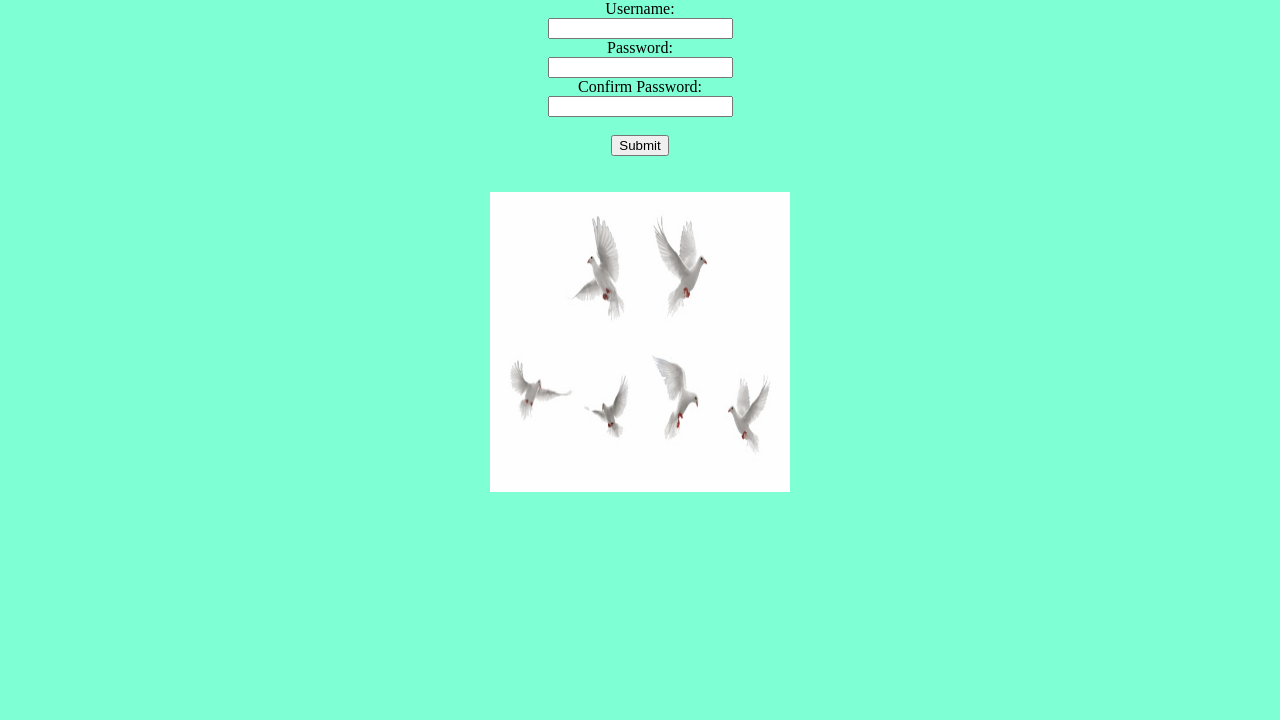
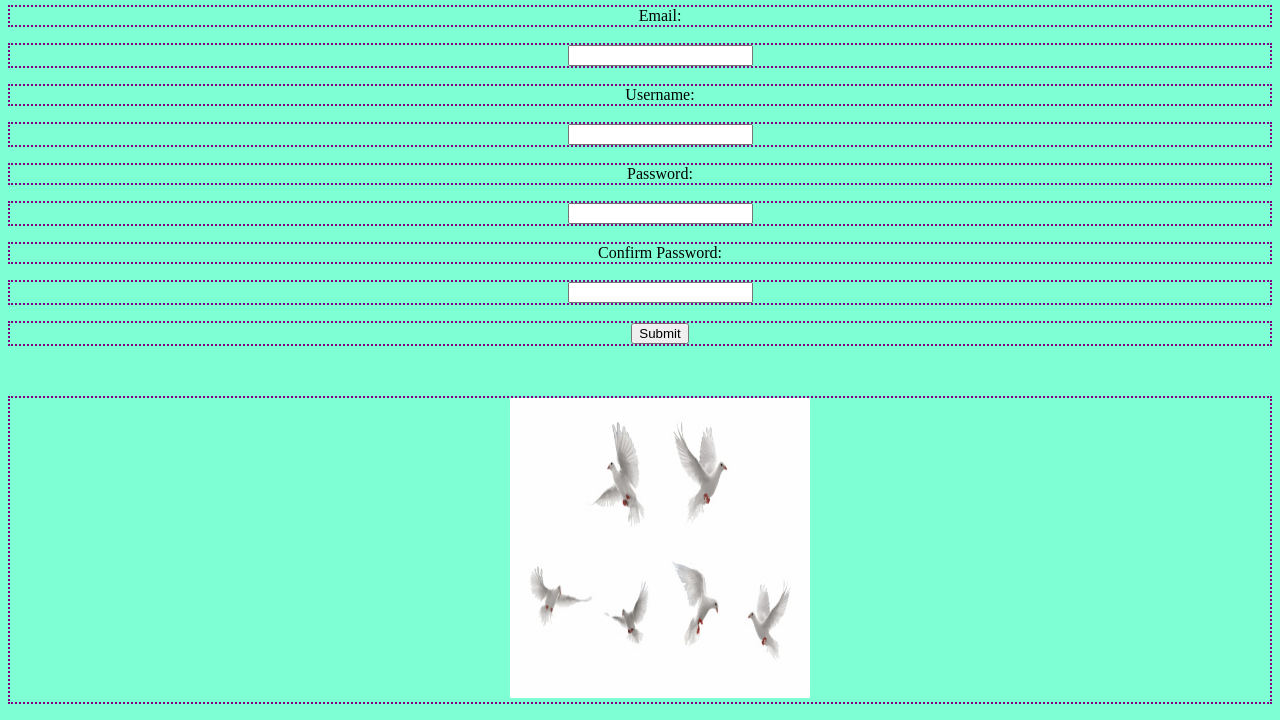
Before and after one commit to nickobrehel/RegisterPageInClassAssignment, a plain HTML site: page index.html in a window 1280 px wide. Shown: the part 222-942 px from the top of the page. Before the commit the page ends 800 px from the top, so only its background shows below. Drawn offline with Linux system fonts and the light colour scheme.

Commit message:
changed border

```diff
--- a/index.html
+++ b/index.html
@@ -13,31 +13,24 @@
     </nav>
     <br>
 
-<h1<form type = "reGistration">Registration Form</form></h1><br><br>
-
+<h1
+    <form type = "reGistration">Registration Form</form>
+</h1>
 
 <body>
-    <label type = "eMail">Email:</label>
+
+    <ul><label for = "email">Email:</label></ul>
+    <ul><input type = "text" id = "eMail" name="eMail"></ul>
+    <ul><label for = "userName">Username:</label></ul>
+    <ul><input type = "text" id = "userName" name="userName"></ul>
+    <ul><label for = "password">Password:</label></ul>
+    <ul><input type = "password" id="password" name = "password"></ul>
+    <ul><label for = "password">Confirm Password:</label></ul>
+    <ul><input type = "password" id = "password" name="password"><br></ul>
+    <ul><input type = "submit"></ul>
     <br>
-    <input type = "text" id = "eMail" name="eMail">
-    <br>
-    <label for = "userName">Username:</label><br>
-    <input type = "text" id = "userName" name="userName">
-    <br>
-    <label for = "password">Password:</label>
-    <br>
-    <input type = "password" id="password" name = "password">
-    <br>
-    <label for = "password">Confirm Password:</label>
-    <br>
-    <input type = "password" id = "password" name="password"><br>
-    <br>
-    <input type = "submit">
-    <br>
-    <br>
-    <br>
-    <img src = "Assets/dovesFlying.jpg" width= "300" height= "300">
+    <ul><img src = "Assets/dovesFlying.jpg" width= "300" height= "300"></ul>
+
 </body>
 
-
 </html>
--- a/main.css
+++ b/main.css
@@ -7,5 +7,16 @@ nav {
 body{
     background-color: aquamarine;
     text-align: center;
+}
+
+label input {
+    text-align: center;
+    margin-left: 100;
+    margin-right: 100;
+}
+
+ul {
+    image-orientation: center;
+    border: 2px dotted purple;
 
 }
```
